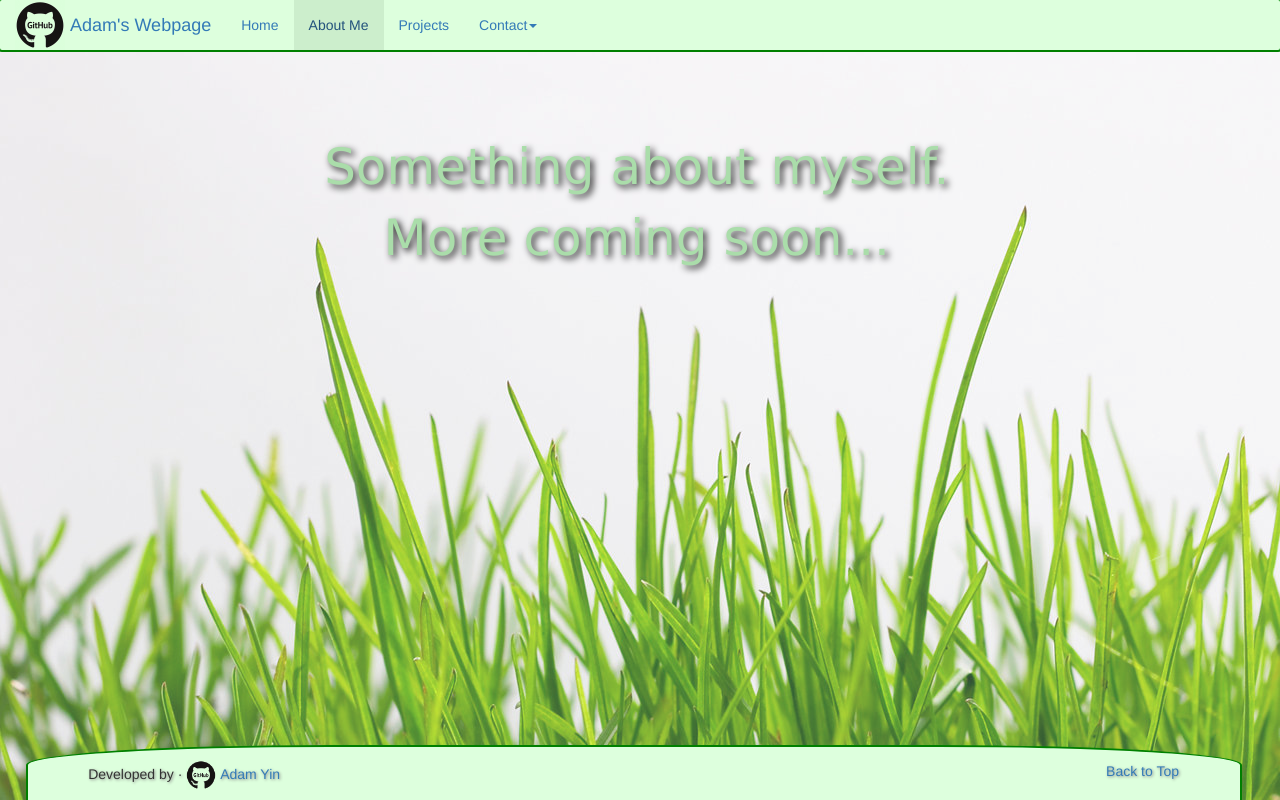
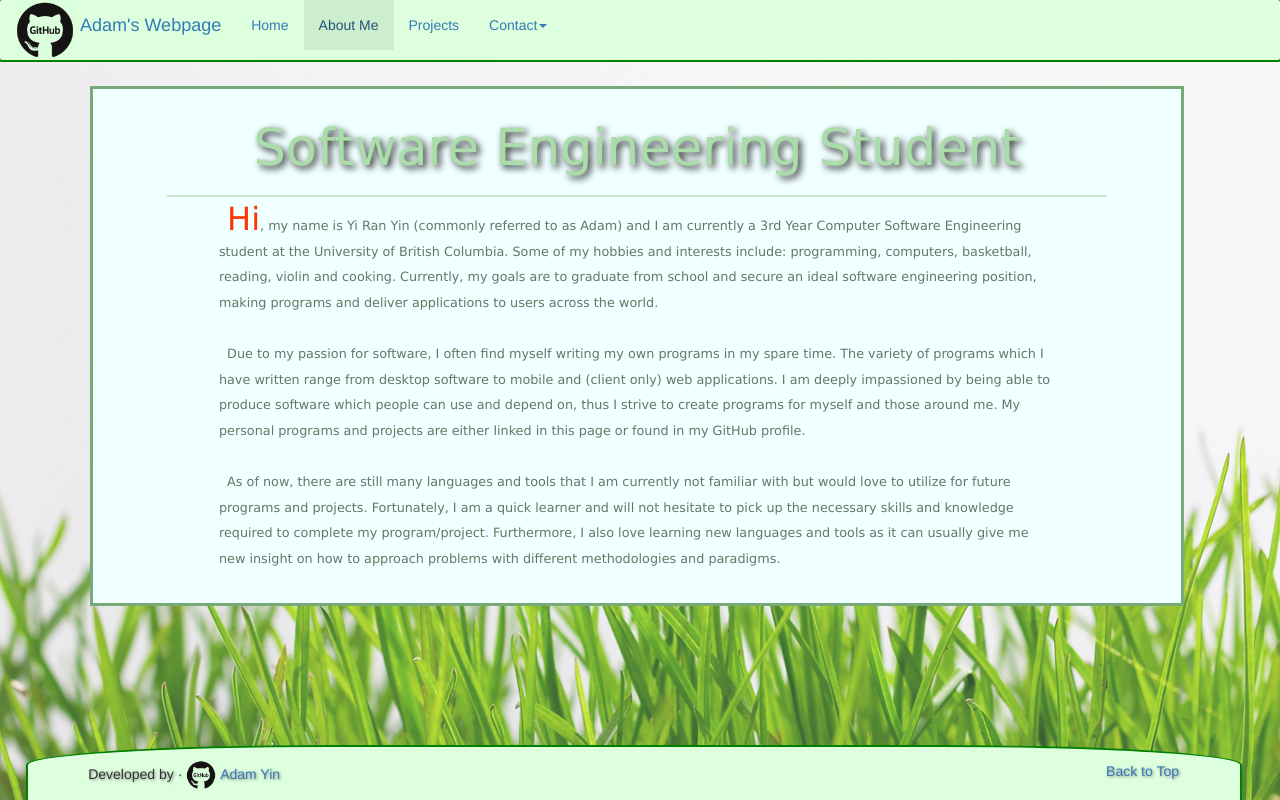
Before and after one commit to comraq/comraq.github.io, a plain HTML site: page index.html in a window 1280 px wide. Both pictures are taken after a click on the link "About Me". Shown: the top 800 px of the page. Drawn offline with nearby package versions, Linux system fonts and the light colour scheme.

Commit message:
added some sentences in the about me section

```diff
--- a/custom/css/main.css
+++ b/custom/css/main.css
@@ -43,7 +43,7 @@ body {
 
 .my-navbar-active { background-color: #cec; }
 
-.navbar-header { height: 50px; }
+.navbar-header { height: 7.5vh; }
 
 .navbar-brand {
   float: right;
@@ -110,14 +110,50 @@ body {
   opacity: 0;
 }
 
-.about-container p {
-  margin-top: 100px;
+.about { position: relative; }
 
+.about-content {
+  margin-top: 5%;
+
+  padding: 2%;
+
+  border: 3px solid #7a7;
+  background-color: azure;
+}
+
+.about-title {
   font-family: verdana;
-  font-size: 50px;
+  font-size: 4vw;
   color: #ada;
   text-shadow: 3px 3px 7px #222;
   text-align: center;
+}
+
+.about-divider {
+  margin-top: 1%;
+  margin-bottom: 1%;
+  margin-left: 5%;
+  margin-right: 5%;
+
+  width: 90%;
+
+  border: 1px solid #bdb;
+
+  opacity: 0.7;
+}
+
+.about-paragraph-start { font-size: 2.5vw; }
+
+.about-body {
+  margin-left: 10%;
+  margin-right: 10%;
+
+  width: 80%;
+
+  font-family: verdana;
+  font-size: 1vw;
+  line-height: 2vw;
+  color: #676;
 }
 
 /* PROJECTS
--- a/index.html
+++ b/index.html
@@ -97,7 +97,7 @@
             <div class="container">
               <div class="carousel-caption">
                 <h1>About Myself</h1>
-                <p>I am currently a student and am aspiring to become a software developer/engineer. If interested, click the button below to learn more about me.</p>
+                <p>I am currently a student aspiring to become a software developer/engineer. If interested, click the button below to learn more about me.</p>
                 <p><a class="btn btn-lg btn-primary carousel-button" id="carousel-about" href="#about" role="button">About Me</a></p>
               </div>
             </div>
@@ -127,10 +127,26 @@
     </div><!-- /.home-container -->
 
     <div class="my-containers about-container">
-      <p>
-        Something about myself.<br>
-        More coming soon...
-      </p>
+      <div class="about about-content">
+        <div class="about about-title">Software Engineering Student</div>
+        <div class="about about-divider"></div>
+        <p class="about about-body">
+          &nbsp&nbsp<span class="about-paragraph-start rainbow">Hi</span>, my name is Yi Ran Yin (commonly referred to as Adam) and
+          I am currently a 3rd Year Computer Software Engineering student at the University of British Columbia. Some of my hobbies
+          and interests include: programming, computers, basketball, reading, violin and cooking. Currently, my goals are to graduate
+          from school and secure an ideal software engineering position, making programs and deliver applications to users across the world.
+          <br><br>
+          &nbsp&nbspDue to my passion for software, I often find myself writing my own programs in my spare time. The variety of programs
+          which I have written range from desktop software to mobile and (client only) web applications. I am deeply impassioned by being
+          able to produce software which people can use and depend on, thus I strive to create programs for myself and those around me. My
+          personal programs and projects are either linked in this page or found in my GitHub profile.
+          <br><br>
+          &nbsp&nbspAs of now, there are still many languages and tools that I am currently not familiar with but would love to utilize
+          for future programs and projects. Fortunately, I am a quick learner and will not hesitate to pick up the necessary skills and
+          knowledge required to complete my program/project. Furthermore, I also love learning new languages and tools as it can usually
+          give me new insight on how to approach problems with different methodologies and paradigms.
+        </p>
+      </div>
     </div><!-- /.about-container -->
 
     <div class="my-containers projects-container">
```
